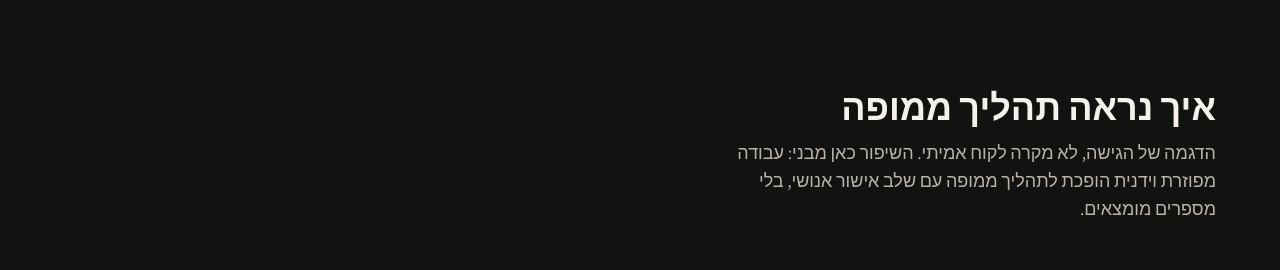
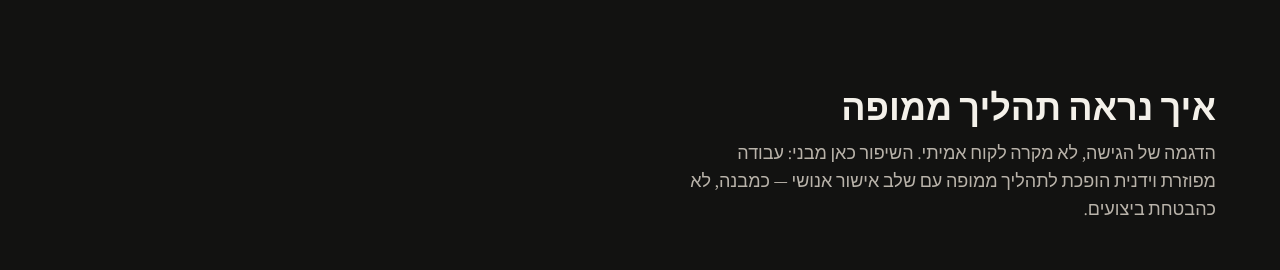
Before and after one commit to yairbederman/yair-studio-website, a Next.js app: page /he in a window 1280 px wide. Shown: the part 1720-1990 px from the top of the page. Built offline with nearby package versions, Linux system fonts and the light colour scheme.

Commit message:
fix: align Hebrew evidence wording

```diff
--- a/src/content/home.ts
+++ b/src/content/home.ts
@@ -235,7 +235,7 @@ const he: HomeContent = {
   evidence: {
     title: "איך נראה תהליך ממופה",
     intro:
-      "הדגמה של הגישה, לא מקרה לקוח אמיתי. השיפור כאן מבני: עבודה מפוזרת וידנית הופכת לתהליך ממופה עם שלב אישור אנושי, בלי מספרים מומצאים.",
+      "הדגמה של הגישה, לא מקרה לקוח אמיתי. השיפור כאן מבני: עבודה מפוזרת וידנית הופכת לתהליך ממופה עם שלב אישור אנושי — כמבנה, לא כהבטחת ביצועים.",
     before: {
       caption: "לפני",
       items: [
```
